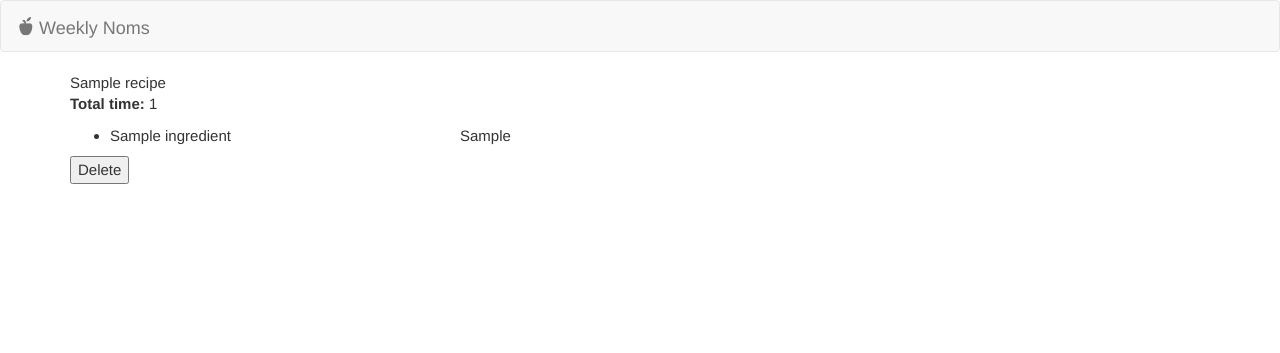
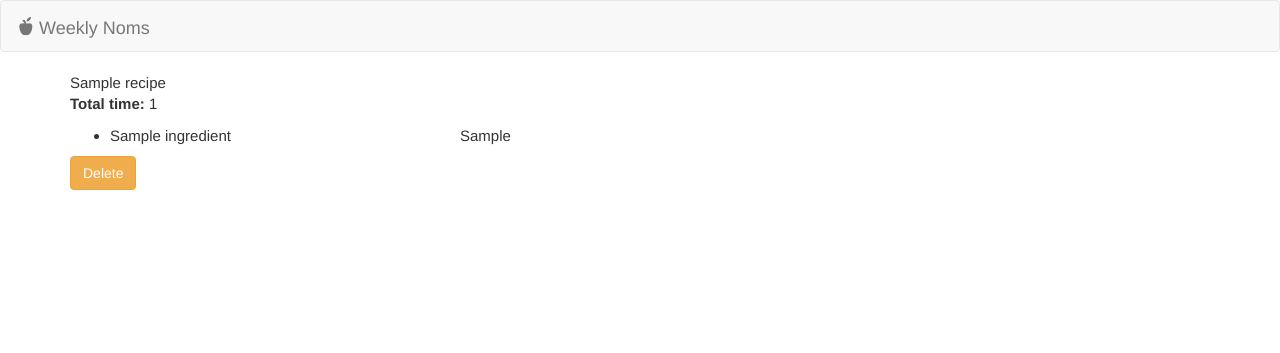
Before and after one commit to apprentiCollabs/weekly_noms, a Django app: a page that uses meal_planner/meal_manager/templates/meal_manager/recipe.html in a window 1280 px wide. Shown: the top 353 px of the page. Run offline with Django 3.2, Linux system fonts and the light colour scheme; tables that the repository leaves empty hold one stand-in row (values such as "Sample post"); parts of the project's set-up code (start-up, migrations or seed data) failed here and were passed over; some libraries are stand-ins or nearby versions; some web fonts are replaced.

Commit message:
Styling for rest of pages more or less done

```diff
--- a/meal_planner/meal_manager/templates/meal_manager/recipe.html
+++ b/meal_planner/meal_manager/templates/meal_manager/recipe.html
@@ -1,7 +1,6 @@
 {% extends 'meal_manager/base.html' %}
 
 {% block title %}
-<!-- TODO: add actual recipe title instead? or add recipe id number? -->
     {{ object.title }}
 {% endblock %}
 
@@ -22,7 +21,9 @@
         <aside class="col-xs-9">
             <ul class="list-inline">
                 {% for tag in object.tags.names|slice:":5" %}
-                    <li>{{ tag }}</li>
+                    <li>
+                        {{ tag }}
+                    </li>
                 {% endfor %}
             </ul>
         </aside>
@@ -30,7 +31,6 @@
 
     <div class="row">
         <section class="col-xs-12 col-sm-4">
-            <!-- TODO: this list will actually be taken care of with a for loop, but this is a placeholder for now -->
             <ul>
                 {% for ingredient in object.ingredients.all %}
                 <li>
@@ -48,6 +48,6 @@
     </div>
     <form action="{% url 'meals:delete_recipe' pk=recipe.id %}" method="post">
         {% csrf_token %}
-        <input type="submit" value="Delete">
+        <input type="submit" class="btn btn-warning" value="Delete" />
     </form>
 {% endblock %}
```
